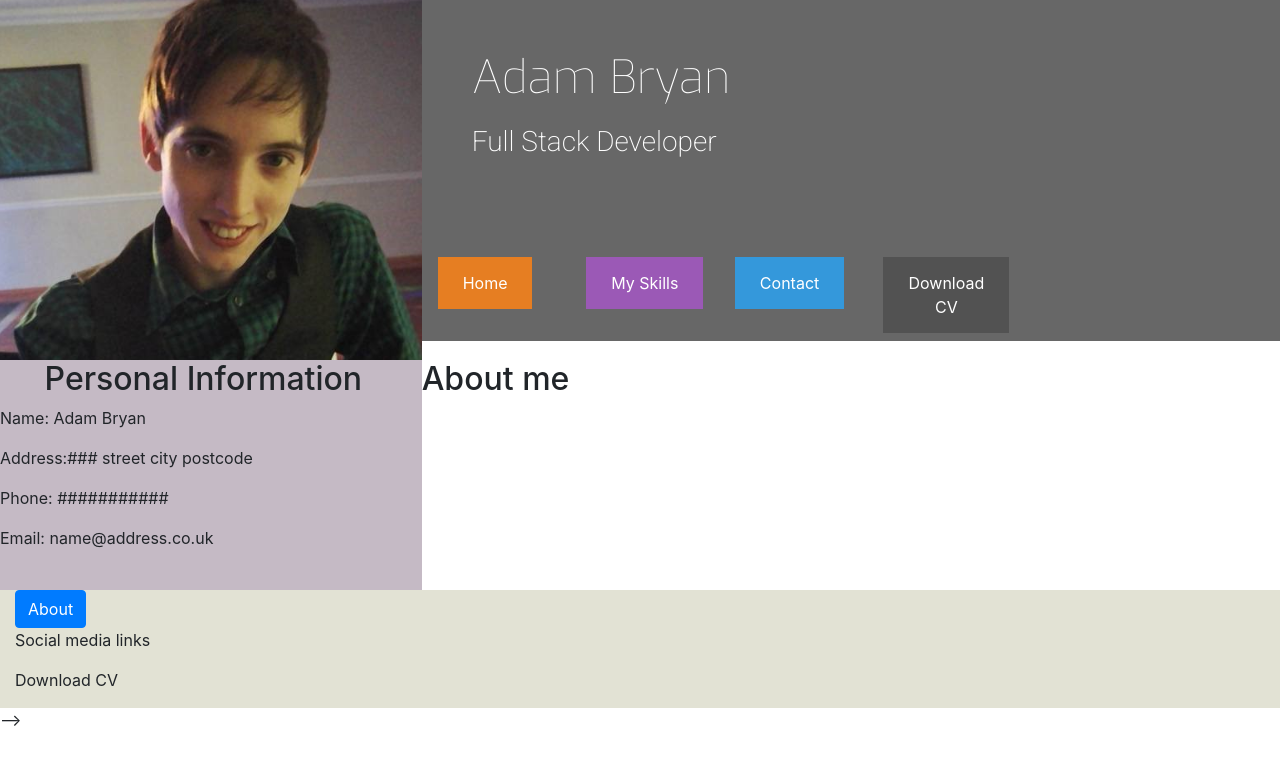
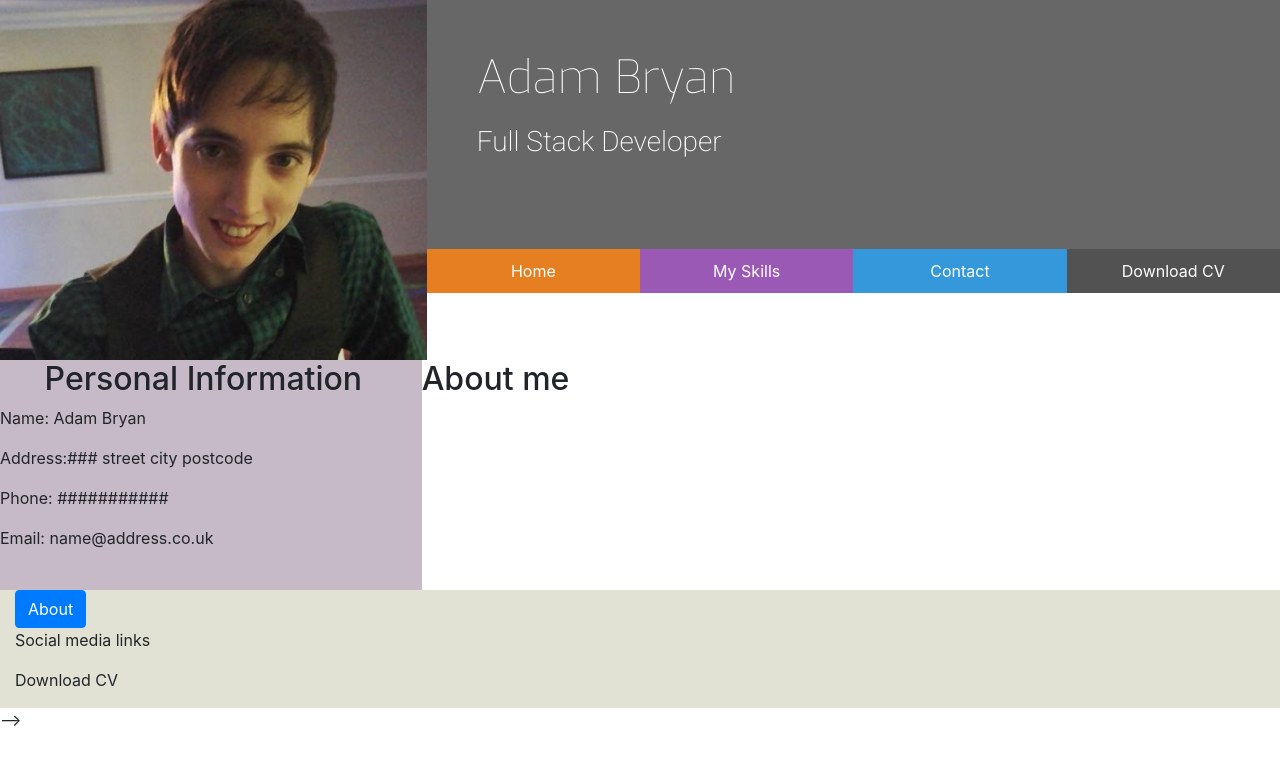
Before and after one commit to adam181189/Adam-B, a plain HTML site: page index.html in a window 1280 px wide. Drawn offline with nearby package versions, Linux system fonts and the light colour scheme.

Commit message:
updated header with style

```diff
--- a/css/style.css
+++ b/css/style.css
@@ -51,42 +51,75 @@ body {
     color: #fff;
 }
 
+.navbar {
 
-.navigate-links {
+    width: 100%;
 
-  padding: 14px 25px;
+}
+
+
+
+
+.nav li {
+    font-size: 14px;
+    padding: 0;
+}
+
+.nav-attach{
+    font-size:0 ;
+}
+
+.nav-box {
+  position:relative;
+  padding: 10px 25px;
+  border: 0px;
+  margin:0px;
   text-align: center;
   text-decoration: none;
   display: inline-block;
 }
 
-.navigate-links-home {
+.nav-box-home {
     background-color: #e67e22;
     color: white;
 }
 
-.navigate-links-skills {
+.nav-box-home:hover {
+    background-color: white;
+    color: #e67e22;
+}
+
+.nav-box-skills {
     background-color: #9b59b6;
     color: white;
 }
 
-.navigate-links-contact {
+.nav-box-skills:hover {
+    background-color: white;
+    color: #9b59b6;
+}
+.nav-box-contact {
     background-color: #3498db;
     color: white;
 }
 
-.navigate-links-cv {
+.nav-box-contact:hover {
+    background-color: white;
+    color: #3498db;
+}
+
+.nav-box-cv {
     background-color: #525252;
     color: white;
 }
 
+.nav-box-cv:hover {
+    background-color: white;
+    color: #525252;
+}
+
 .nav {
 
-}
-
-.navbar {
-    position: relative;
-    width:100%;
 }
 
 .personal-info {
--- a/index.html
+++ b/index.html
@@ -1,50 +1,81 @@
 <!DOCTYPE html>
 <html lang="en">
-
   <head>
-	<meta charset="UTF-8">
-	<meta name="viewport" content="width=device-width, initial-scale=1.0">
-	<meta http-equiv="X-UA-Compatible" content="ie=edge">
-	<link rel="stylesheet" type="text/css" href="css/style.css">
-	<link rel="stylesheet" href="https://stackpath.bootstrapcdn.com/bootstrap/4.5.0/css/bootstrap.min.css" />
-	<link rel="stylesheet" href="https://maxcdn.bootstrapcdn.com/font-awesome/4.7.0/css/font-awesome.min.css"
-		type="text/css" />
+    <meta charset="UTF-8" />
+    <meta name="viewport" content="width=device-width, initial-scale=1.0" />
+    <meta http-equiv="X-UA-Compatible" content="ie=edge" />
+    <link rel="stylesheet" type="text/css" href="css/style.css" />
+    <link
+      rel="stylesheet"
+      href="https://stackpath.bootstrapcdn.com/bootstrap/4.5.0/css/bootstrap.min.css"
+    />
+    <link
+      rel="stylesheet"
+      href="https://maxcdn.bootstrapcdn.com/font-awesome/4.7.0/css/font-awesome.min.css"
+      type="text/css"
+    />
 
     <title>Adam Bryan</title>
   </head>
 
   <body>
     <header>
+      <div class="container-fluid">
         <div class="row">
           <a class="col-md-4 main-photo" href="index.html"></a>
           <div class="col-md-8">
             <div class="row bg-color-name-title">
-
               <div class="title-banner">
                 <h1 class="name">Adam Bryan</h1>
                 <h2 class="title">Full Stack Developer</h2>
               </div>
+            </div>
 
-					<div class="container-fluid navbar">
+            <!--<div class="container-fluid navbar">
+
 						<div class="row">
 
+
 							<ul class="nav">
-								<li class="col-md-3 nav-item">
-									<a class="navigate-links navigate-links-home" href="#">Home</a>
+								<li class="nav-attach">
+									<a class="col-md-3 navigate-links navigate-links-home" href="index.html">Home</a>
 								</li>
-								<li class="col-md-3 nav-item">
-									<a class="navigate-links navigate-links-skills" href="#">My Skills</a>
+								<li class="nav-attach">
+									<a class="col-md-3 navigate-links navigate-links-skills" href="#">My Skills</a>
 								</li>
-								<li class="col-md-3 nav-item">
-									<a class="navigate-links navigate-links-contact" href="#">Contact</a>
+								<li class="nav-attach">
+									<a class="col-md-3 navigate-links navigate-links-contact" href="#">Contact</a>
 								</li>
-								<li class="col-md-3 nav-item">
-									<a class="navigate-links navigate-links-cv" href="#">Download CV</a>
+								<li class="nav-attach">
+									<a class="col-md-3 navigate-links navigate-links-cv" href="#">Download-CV</a>
 								</li>
 							</ul>
                             </div>
                         </div>
+					</div>-->
 
+            <div class="navigate-links">
+              <div class="row">
+                <a class="nav-box nav-box-home col-md-3" href="index.html"
+                  >Home</a
+                >
+
+                <a class="nav-box nav-box-skills col-md-3" href="url"
+                  >My Skills</a
+                >
+
+                <a class="nav-box nav-box-contact col-md-3" href="url"
+                  >Contact</a
+                >
+
+                <a class="nav-box nav-box-cv col-md-3" href="url"
+                  >Download CV</a
+                >
+              </div>
+            </div>
+          </div>
+        </div>
+      </div>
     </header>
 
     <div class="row">
@@ -54,48 +85,56 @@
         <p>Name: Adam Bryan</p>
 
         <p>
-				Address:### street
-				city
-				postcode
+          Address:### street city postcode
         </p>
 
         <p>Phone: ###########</p>
 
         <p>Email: name@address.co.uk</p>
-			<br>
+        <br />
       </div>
-
 
       <div class="col-md-8">
         <div class="row">
-
           <h2>About me</h2>
-
         </div>
       </div>
-
     </div>
-
 
     <div class="row">
       <div class="col-md-12">
         <div class="container-fluid social-media">
-
-					<button type="button" class="btn btn-primary about-popup" data-toggle="modal" data-target="#aboutModal">About</button>
+          <button
+            type="button"
+            class="btn btn-primary about-popup"
+            data-toggle="modal"
+            data-target="#aboutModal"
+          >
+            About
+          </button>
           <p class="social-media-links">Social media links</p>
           <p class="download-cv">Download CV</p>
-
-
         </div>
       </div>
 
-			<div class="modal fade" id="aboutModal" tabindex="-1" role="dialog" aria-labelledby="aboutModalLong"
-				aria-hidden="true">
+      <div
+        class="modal fade"
+        id="aboutModal"
+        tabindex="-1"
+        role="dialog"
+        aria-labelledby="aboutModalLong"
+        aria-hidden="true"
+      >
         <div class="modal-dialog" role="document">
           <div class="modal-content">
             <div class="modal-header">
               <h5 class="modal-title" id="aboutModalTitle">About</h5>
-							<button type="button" class="close" data-dismiss="modal" aria-label="Close">
+              <button
+                type="button"
+                class="close"
+                data-dismiss="modal"
+                aria-label="Close"
+              >
                 <span aria-hidden="true">&times;</span>
               </button>
             </div>
@@ -103,27 +142,37 @@
               ...
             </div>
             <div class="modal-footer">
-							<button type="button" class="btn btn-secondary" data-dismiss="modal">Close</button>
-							<button type="button" class="btn btn-primary">Save changes</button>
+              <button
+                type="button"
+                class="btn btn-secondary"
+                data-dismiss="modal"
+              >
+                Close
+              </button>
+              <button type="button" class="btn btn-primary">
+                Save changes
+              </button>
             </div>
           </div>
         </div>
       </div>
     </div>
     -->
-		<script src="https://code.jquery.com/jquery-3.5.1.slim.min.js"
-			integrity="sha384-DfXdz2htPH0lsSSs5nCTpuj/zy4C+OGpamoFVy38MVBnE+IbbVYUew+OrCXaRkfj" crossorigin="anonymous">
-		</script>
-		<script src="https://stackpath.bootstrapcdn.com/bootstrap/4.5.0/js/bootstrap.min.js"
-			integrity="sha384-OgVRvuATP1z7JjHLkuOU7Xw704+h835Lr+6QL9UvYjZE3Ipu6Tp75j7Bh/kR0JKI" crossorigin="anonymous">
-		</script>
+    <script
+      src="https://code.jquery.com/jquery-3.5.1.slim.min.js"
+      integrity="sha384-DfXdz2htPH0lsSSs5nCTpuj/zy4C+OGpamoFVy38MVBnE+IbbVYUew+OrCXaRkfj"
+      crossorigin="anonymous"
+    ></script>
+    <script
+      src="https://stackpath.bootstrapcdn.com/bootstrap/4.5.0/js/bootstrap.min.js"
+      integrity="sha384-OgVRvuATP1z7JjHLkuOU7Xw704+h835Lr+6QL9UvYjZE3Ipu6Tp75j7Bh/kR0JKI"
+      crossorigin="anonymous"
+    ></script>
 
-		<script src="https://cdn.jsdelivr.net/npm/popper.js@1.16.0/dist/umd/popper.min.js"
-			integrity="sha384-Q6E9RHvbIyZFJoft+2mJbHaEWldlvI9IOYy5n3zV9zzTtmI3UksdQRVvoxMfooAo" crossorigin="anonymous">
-		</script>
-
-
-
+    <script
+      src="https://cdn.jsdelivr.net/npm/popper.js@1.16.0/dist/umd/popper.min.js"
+      integrity="sha384-Q6E9RHvbIyZFJoft+2mJbHaEWldlvI9IOYy5n3zV9zzTtmI3UksdQRVvoxMfooAo"
+      crossorigin="anonymous"
+    ></script>
   </body>
-
 </html>
```
Lines whose indentation alone changed are shown as unchanged.
